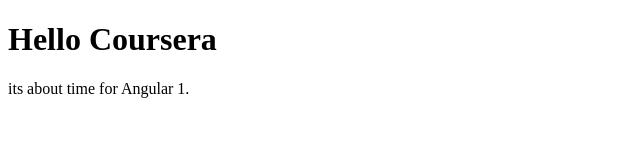
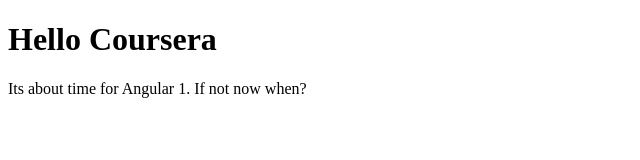
Before and after one commit to RO12/Angular1Tut, a plain HTML site: page index.html in a window 1280 px wide. Shown: the whole page, without its empty margins (0-640 px from the left). Drawn offline with Linux system fonts and the light colour scheme.

Commit message:
next version of web file

```diff
--- a/index.html
+++ b/index.html
@@ -8,7 +8,7 @@
     <h1>Hello Coursera</h1>
 
     <p>
-      its about time for Angular 1.
+      Its about time for Angular 1. If not now when?
     </p>
   </body>
 </html>
```
